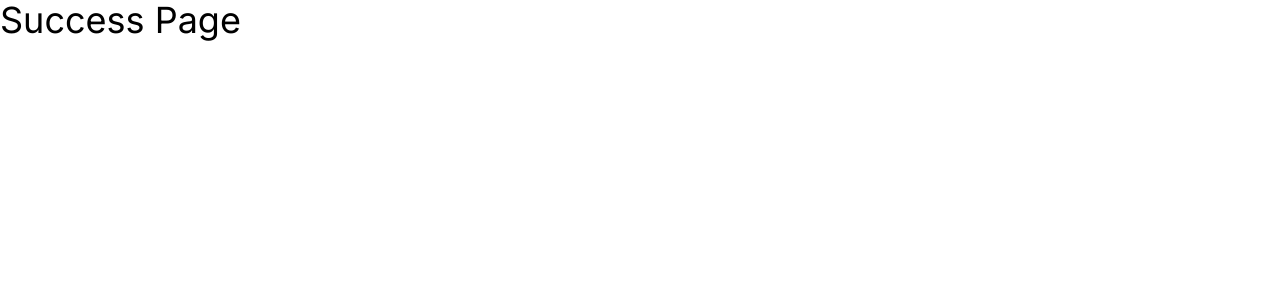
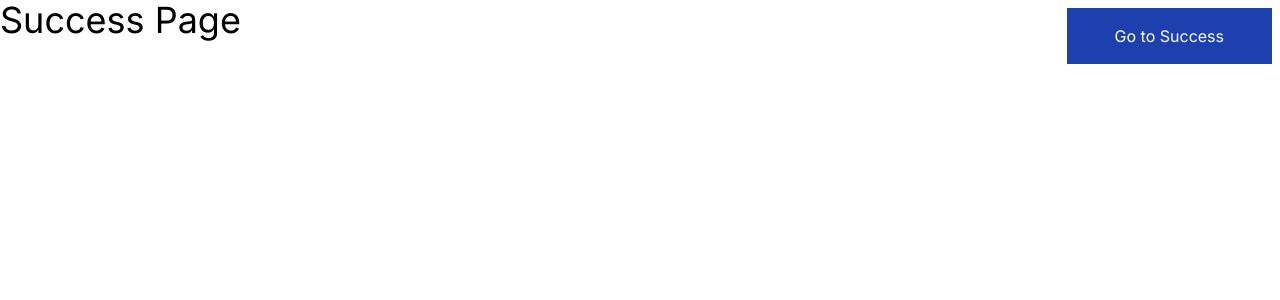
Before and after one commit to subhranshudas/pupspot, a Next.js app: page /success in a window 1280 px wide. Shown: the top 300 px of the page. Built offline with nearby package versions, Linux system fonts and the light colour scheme.

Commit message:
add link btn

```diff
--- a/app/layout.js
+++ b/app/layout.js
@@ -1,6 +1,7 @@
 import { GoogleAnalytics } from "@next/third-parties/google";
 import { Inter } from "next/font/google";
 import "./globals.css";
+import Link from "next/link";
 
 const inter = Inter({ subsets: ["latin"] });
 
@@ -12,7 +13,16 @@ export const metadata = {
 export default function RootLayout({ children }) {
   return (
     <html lang="en">
-      <body className={inter.className}>{children}</body>
+      <body className={inter.className}>
+        <Link
+          href="/success"
+          className="px-12 py-4 bg-blue-800 text-white fixed top-2 right-2"
+        >
+          Go to Success
+        </Link>
+
+        {children}
+      </body>
       <GoogleAnalytics gaId="AW-16522584580" />
     </html>
   );
```
